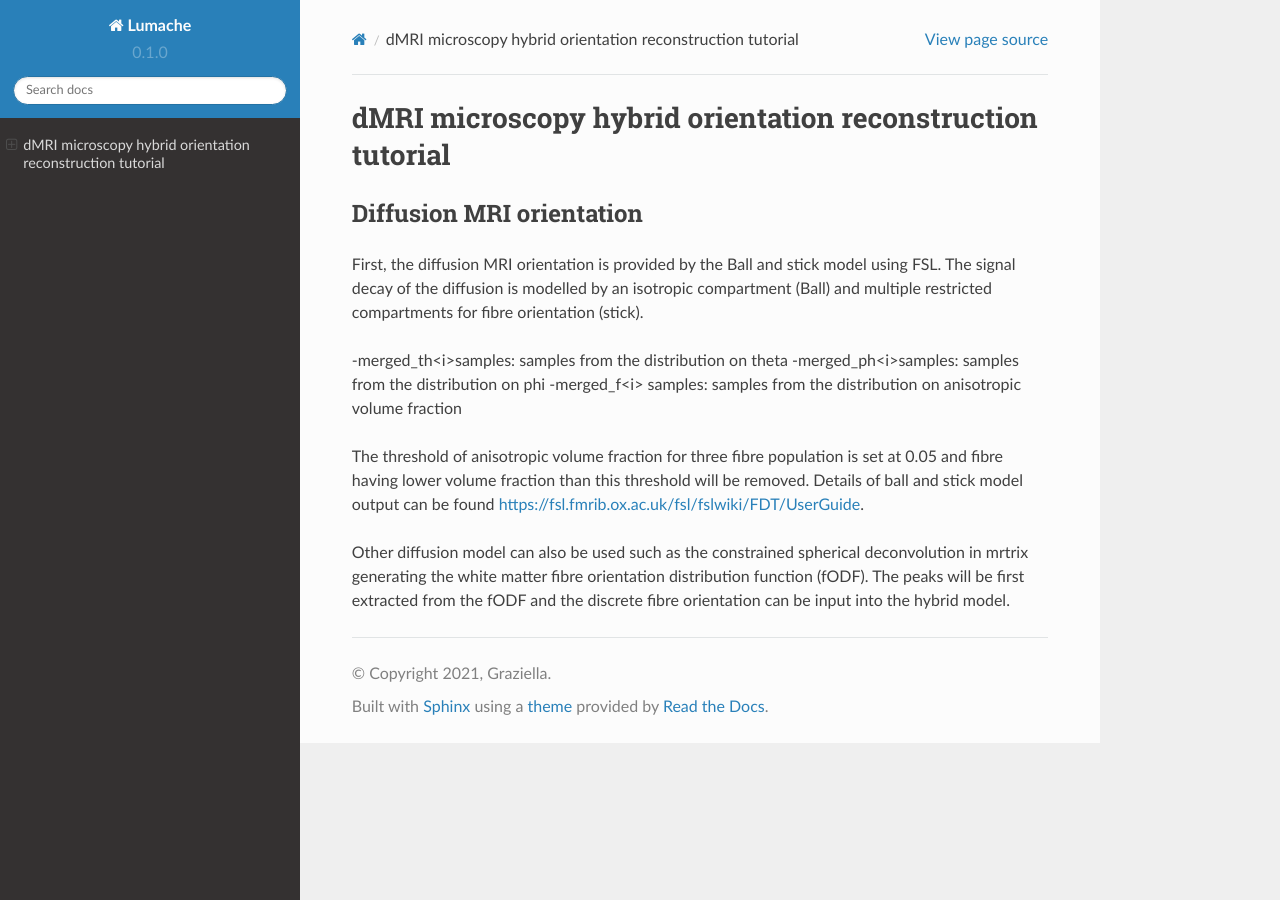
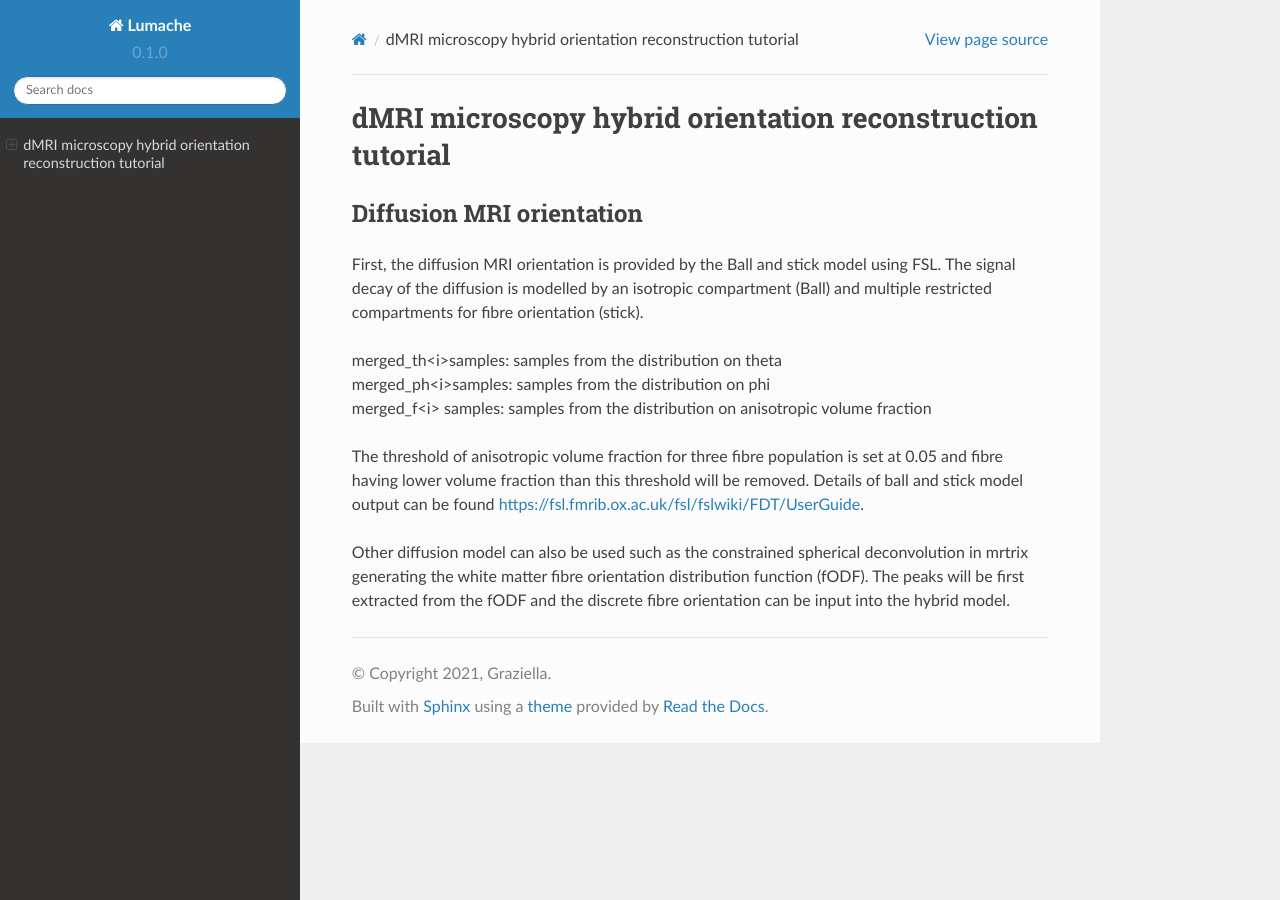
Before and after one commit to Silei-Silei/Hybrid_tractography_tutorial, a Sphinx documentation site: the page built from docs/source/index.rst, in a window 1280 px wide. Built offline with Sphinx 7.4.7 and the Read the Docs theme 2.0.0, drawn with Linux system fonts in a browser that asks for light colours.

```diff
--- a/docs/source/index.rst
+++ b/docs/source/index.rst
@@ -6,9 +6,9 @@ Diffusion MRI orientation
 --------
 First, the diffusion MRI orientation is provided by the Ball and stick model using FSL. The signal decay of the diffusion is modelled by an isotropic compartment (Ball) and multiple restricted compartments for fibre orientation (stick).
 
--merged_th<i>samples: samples from the distribution on theta
--merged_ph<i>samples: samples from the distribution on phi
--merged_f<i> samples: samples from the distribution on anisotropic volume fraction
+| merged_th<i>samples: samples from the distribution on theta
+| merged_ph<i>samples: samples from the distribution on phi
+| merged_f<i> samples: samples from the distribution on anisotropic volume fraction
 
 The threshold of anisotropic volume fraction for three fibre population is set at 0.05 and fibre having lower volume fraction than this threshold will be removed. Details of ball and stick model output can be found https://fsl.fmrib.ox.ac.uk/fsl/fslwiki/FDT/UserGuide.
 
```
